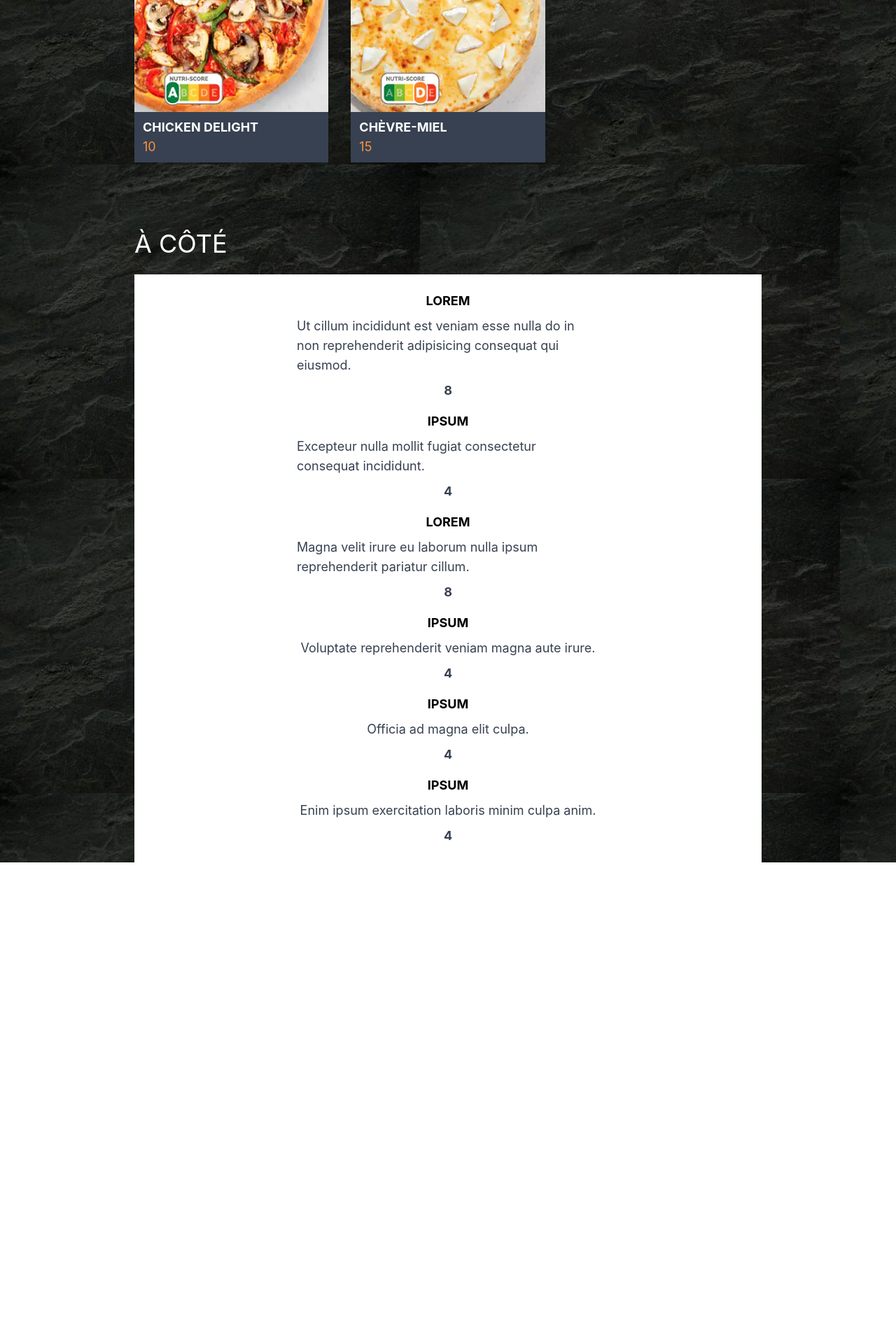
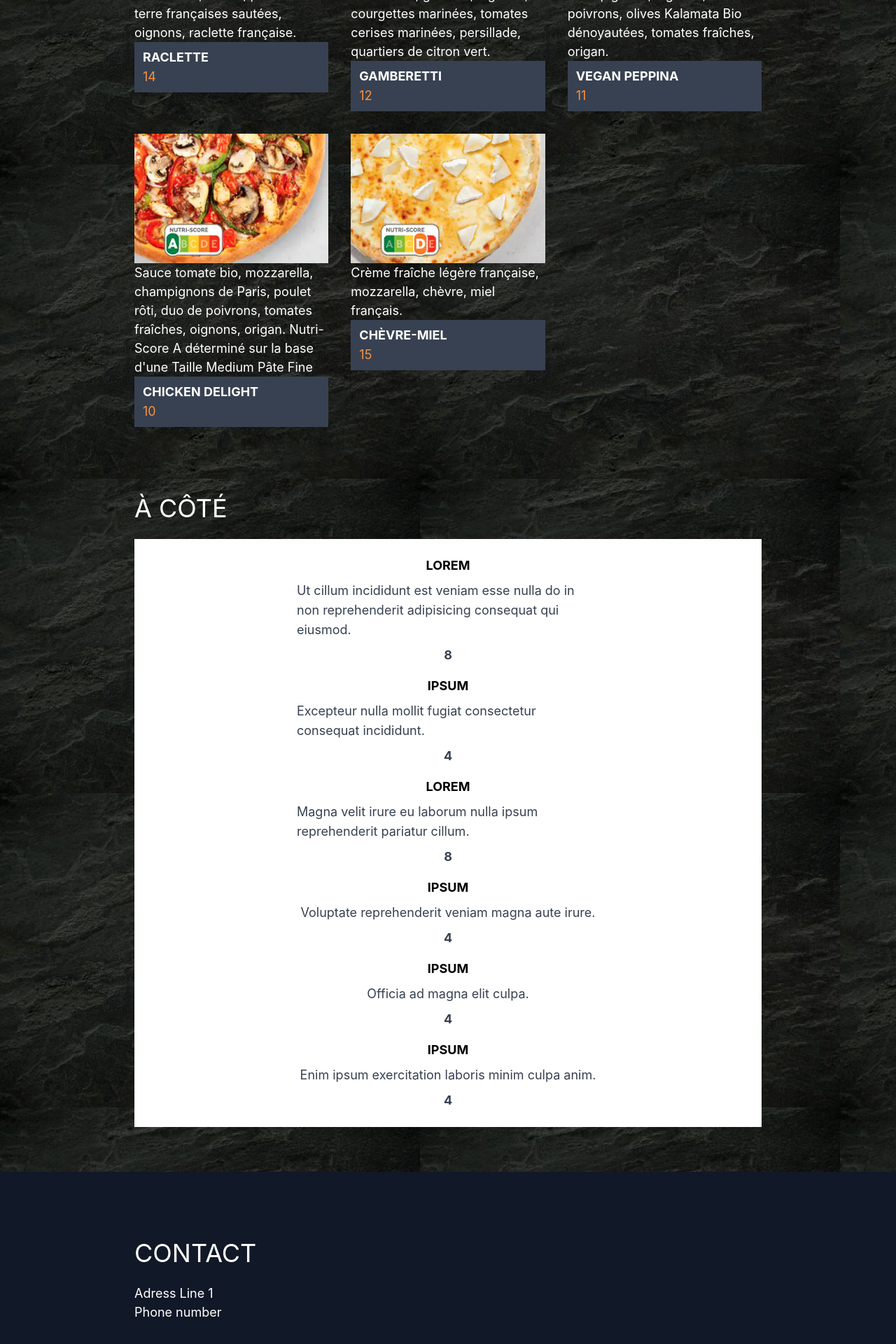
Before and after one commit to MrStaf/pizza-site-demo, a React (Create React App) app: page / in a window 1280 px wide. Shown: the part 2459-4379 px from the top of the page at 70% size. Before the commit the page ends 3691 px from the top, so only its background shows below. Built offline with nearby package versions, Linux system fonts and the light colour scheme.

Commit message:
feat: Contact and add pizza description

```diff
--- a/src/App.js
+++ b/src/App.js
@@ -1,9 +1,10 @@
 import "./App.css";
 
-const Pizza = ({ img, title, price }) => {
+const Pizza = ({ img, title, price, desc }) => {
   return (
-    <div>
+    <div className="pizza">
       <img src={img} alt={title} />
+      <div>{desc}</div>
       <div className="px-3 py-2 text-lg bg-gray-700">
         <div className="font-bold uppercase">{title}</div>
         <div className="text-orange-400 ">{price}</div>
@@ -193,7 +194,7 @@ function App() {
           <Header>Pizzas Classiques</Header>
           <div className="grid grid-cols-3 gap-8">
             {pizzas.map((itm) => {
-              return <Pizza key={`pizz-${itm.id}`} img={itm.img} title={itm.title} price={itm.price} />;
+              return <Pizza key={`pizz-${itm.id}`} img={itm.img} title={itm.title} price={itm.price} desc={itm.desc} />;
             })}
           </div>
         </section>
@@ -206,6 +207,13 @@ function App() {
           </div>
         </section>
       </main>
+      <footer className="flex justify-center w-full px-4 pb-16 mt-16 bg-gray-900">
+        <div className="w-full max-w-4xl">
+          <Header>Contact</Header>
+          <div>Adress Line 1</div>
+          <div>Phone number</div>
+        </div>
+      </footer>
     </div>
   );
 }
```
